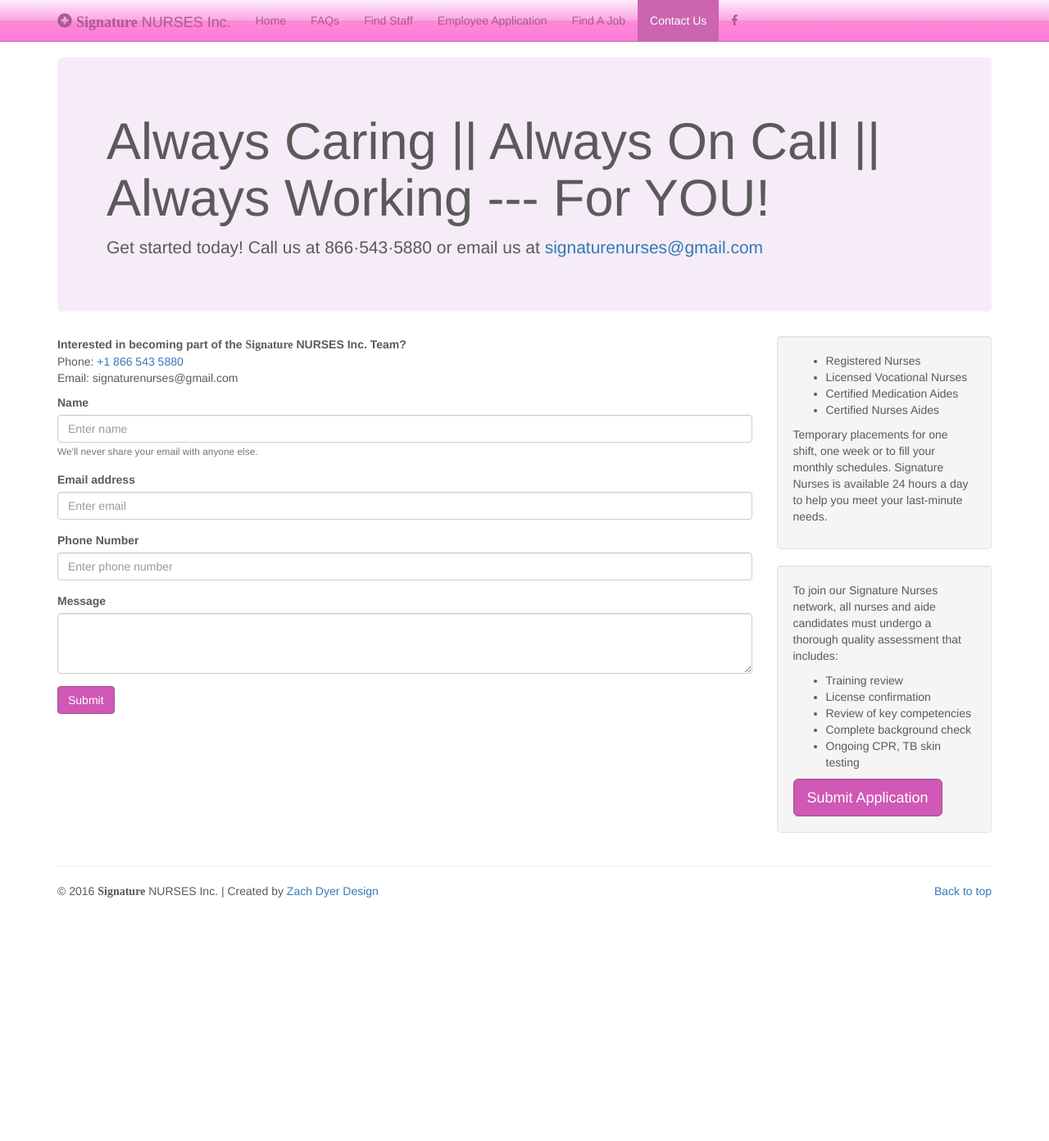
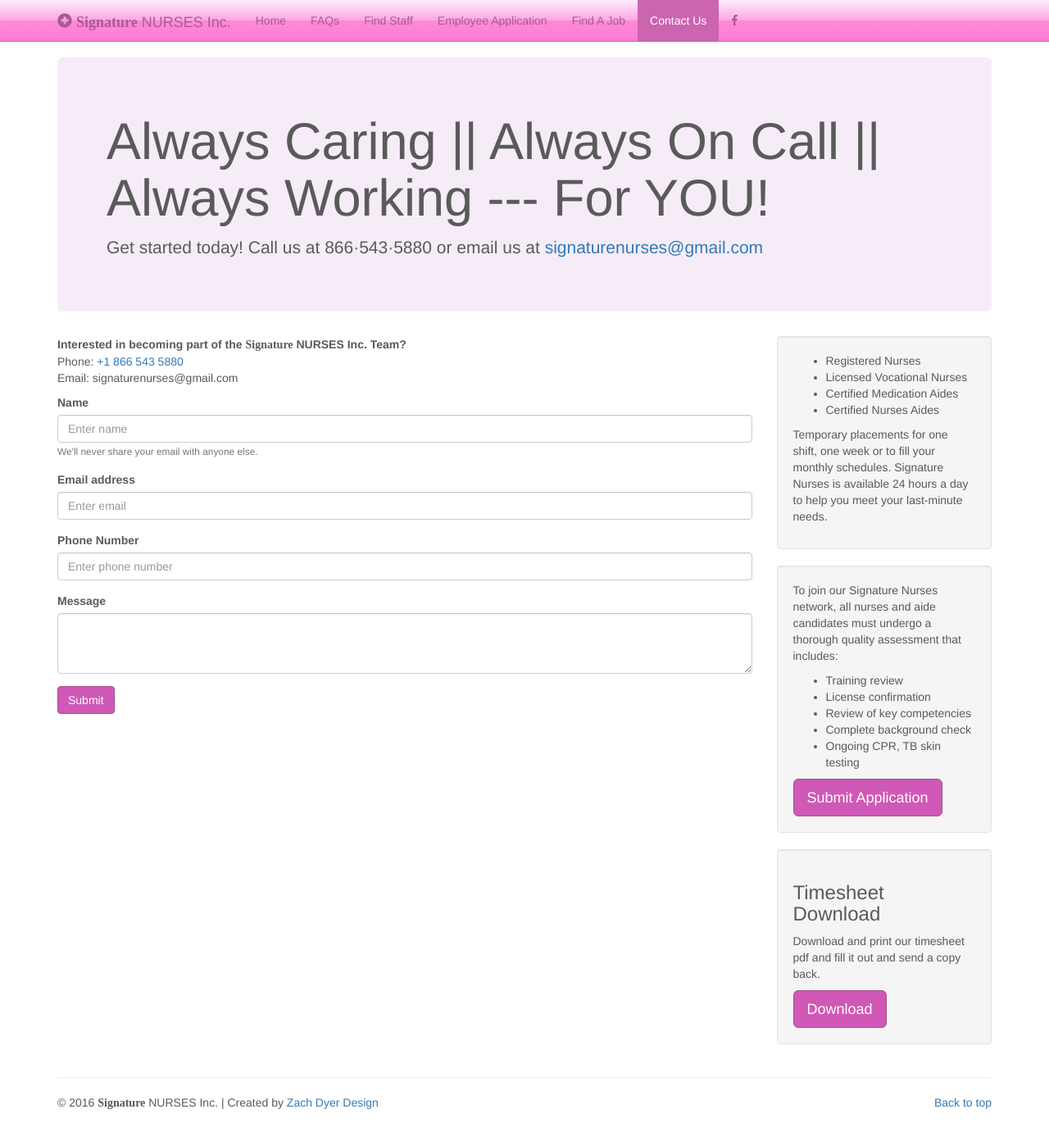
Before and after one commit to zachdyerdesign/signature-nurses, a Jekyll site: the page built from contact-us.html, in a window 1280 px wide and 1396 px high. Shown: the top 1392 px of the window at 82% size. Built offline with Jekyll 4.4.1, drawn with Linux system fonts in a browser that asks for light colours; some web fonts are replaced.

Commit message:
timesheet

```diff
--- a/_includes/sidebar2.html
+++ b/_includes/sidebar2.html
@@ -10,6 +10,15 @@
   <li>Ongoing CPR, TB skin testing</li>
 </ul>
 
-<a class="btn btn-lg btn-primary" href="{{ site.gituhub.url}}/application">Submit Application</a>
+<a class="btn btn-lg btn-primary" href="{{ site.gituhub.url}}/application.html">Submit Application</a>
 
 </div>
+
+<div class="well">
+
+<h3>Timesheet Download</h3>
+<p>Download and print our timesheet pdf and fill it out and send a copy back.</p>
+
+<a class="btn btn-lg btn-primary" href="{{ site.gituhub.url}}/downloads/timesheet.pdf">Download</a>
+
+</div>
```
Also changed, not shown: 1 other file.
